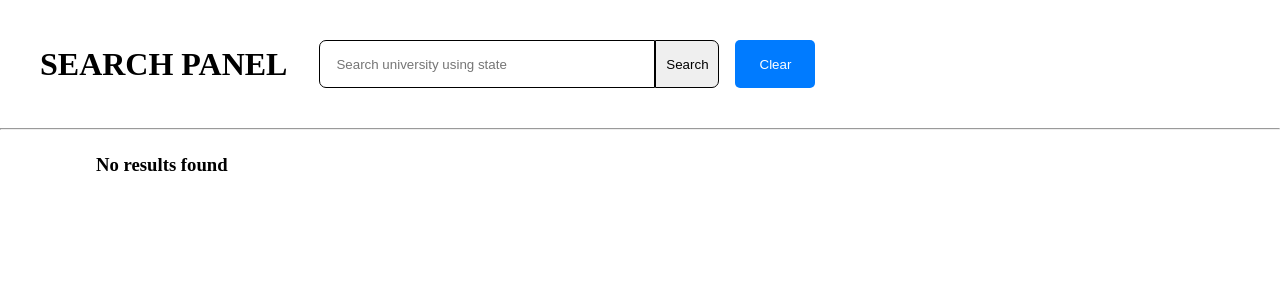
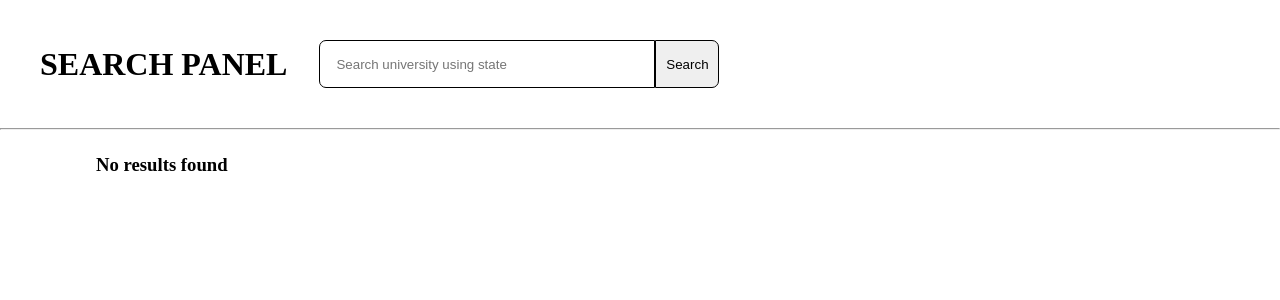
Before and after one commit to mwongess/search-panel, a React (Vite) app: page / in a window 1280 px wide. Shown: the top 300 px of the page. Built offline with nearby package versions, Linux system fonts and the light colour scheme.

Commit message:
Return 0 universities when searchstring doesnt match results

```diff
--- a/src/App.jsx
+++ b/src/App.jsx
@@ -9,6 +9,7 @@ function App() {
   const handleInput = (e) => {
     const { name, value } = e.target;
     setSearchString(value);
+    setState('')
   };
 
   const onSubmitHandler = (e) => {
@@ -17,11 +18,6 @@ function App() {
     console.log(name);
   };
 
-  const clearForm = () => {
-    setState("");
-    setSearchString("");
-    setUniversities([]);
-  };
   useEffect(() => {
     const fetchCountries = async () => {
       if (!state) {
@@ -46,14 +42,13 @@ function App() {
           <form onSubmit={onSubmitHandler}>
             <div className="">
               <input
-                type="text"
+                type="searh"
                 onChange={handleInput}
                 placeholder="Search university using state"
                 value={searchString}
                 name="country"
               />
               <button type="submit">Search</button>
-              <button className="clear" onClick={clearForm}>Clear</button>
             </div>
           </form>
         </div>
@@ -62,7 +57,7 @@ function App() {
       <div className="main">
         <div className="count">
           <h3>
-            {!searchString && !universities[0]
+            {(!state && !universities[0])
               ? "No results found"
               : universities.length + " Universities in " + searchString}
           </h3>
```
